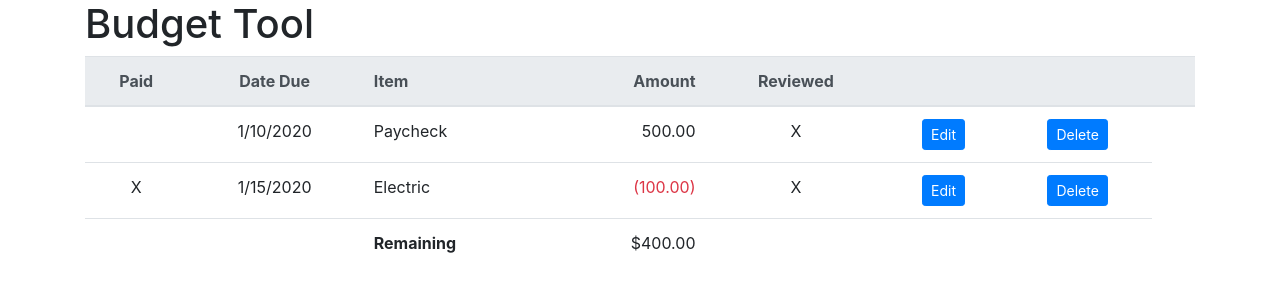
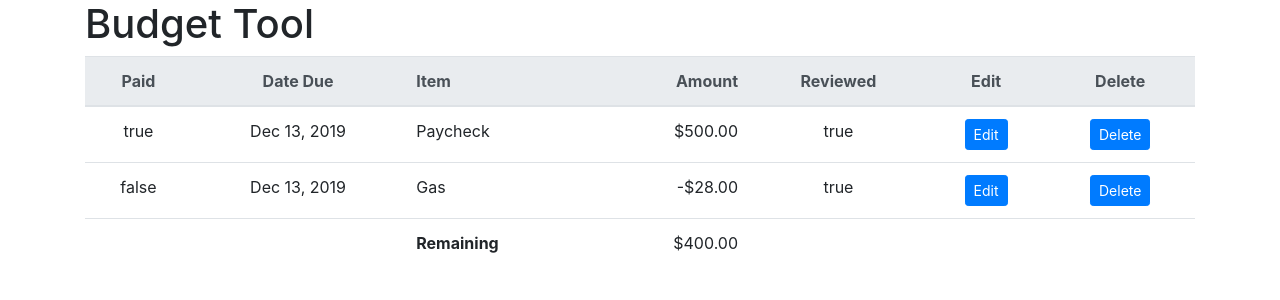
Before and after one commit to kdk321/budget-tool-app, an Angular app: page / in a window 1280 px wide. Shown: the top 300 px of the page. Built offline with nearby package versions, Linux system fonts and the light colour scheme.

Commit message:
Added Item class and updated html to read from items array

```diff
--- a/src/app/budget-item-list/budget-item-list.component.html
+++ b/src/app/budget-item-list/budget-item-list.component.html
@@ -7,27 +7,17 @@
             <th class="text-left" scope="col">Item</th>
             <th class="text-right" scope="col">Amount</th>
             <th scope="col">Reviewed</th>
-                <th></th>
-                <th></th>
-                <th></th>
+            <th>Edit</th>
+            <th>Delete</th>
             </tr>
         </thead>
         <tbody>
-              <tr>
-                <td></td>
-                <td>1/10/2020</td>
-                <td class="text-left">Paycheck</td>
-                <td class="text-right">500.00</td>
-                <td>X</td>
-                <td><button class="btn btn-primary btn-sm">Edit</button></td>
-                <td><button class="btn btn-primary btn-sm">Delete</button></td>
-              </tr>
-              <tr>
-                <td>X</td>
-                <td>1/15/2020</td>
-                <td class="text-left">Electric</td>
-                <td class="text-right text-danger">(100.00)</td>
-                <td>X</td>
+            <tr *ngFor="let item of items">
+                <td>{{item.paid}}</td>
+                <td>{{item.dateDue | date}}</td>
+                <td class="text-left">{{item.item}}</td>
+                <td class="text-right">{{item.amount | currency}}</td>
+                <td>{{item.reviewed}}</td>
                 <td><button class="btn btn-primary btn-sm">Edit</button></td>
                 <td><button class="btn btn-primary btn-sm">Delete</button></td>
             </tr>
--- a/src/app/budget-item-list/budget-item-list.component.ts
+++ b/src/app/budget-item-list/budget-item-list.component.ts
@@ -1,4 +1,5 @@
 import { Component, OnInit } from '@angular/core';
+import { Item } from '../models/item.model';
 
 @Component({
   selector: 'app-budget-item-list',
@@ -7,9 +8,13 @@ import { Component, OnInit } from '@angular/core';
 })
 export class BudgetItemListComponent implements OnInit {
 
+  items: Item[] = [
+    {id: 1, paid: true, dateDue: new Date(), item: "Paycheck", amount: 500.00, reviewed: true},
+    {id: 2, paid: false, dateDue: new Date(), item: "Gas", amount: -28.00, reviewed: true}
+  ]
+
   constructor() { }
 
-  ngOnInit() {
-  }
+  ngOnInit() {}
 
 }
```
Also changed, not shown: src/app/models/item.model.ts (added, +10 -0 lines), 1 other file (tests, documents, lock files or other folders). Lines whose indentation alone changed are shown as unchanged.
